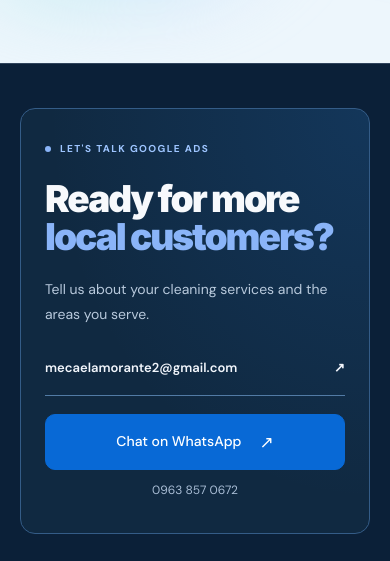
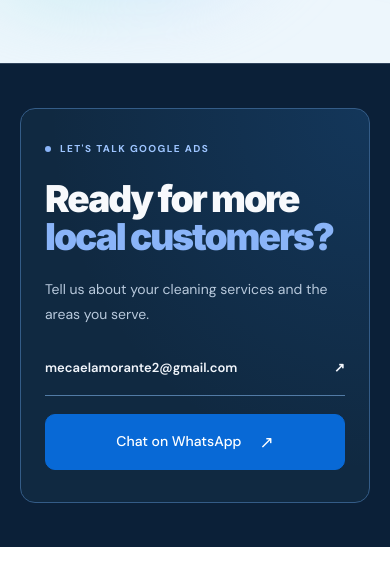
Before and after one commit to mecaelam/pipelineleadsco, a plain HTML site: page index.html in a window 390 px wide. Shown: the part 3982-4543 px from the top of the page. Drawn offline with Linux system fonts and the light colour scheme.

Commit message:
Remove visible phone number beneath WhatsApp button

```diff
--- a/index.html
+++ b/index.html
@@ -145,7 +145,6 @@
           <div class="contact-actions">
             <a class="contact-email" href="mailto:mecaelamorante2@gmail.com"><span>mecaelamorante2@gmail.com</span><span aria-hidden="true">&#8599;</span></a>
             <a class="button contact-whatsapp" href="https://wa.me/639638570672" target="_blank" rel="noopener noreferrer">Chat on WhatsApp <span aria-hidden="true">&#8599;</span></a>
-            <p class="contact-number">0963 857 0672</p>
           </div>
         </div>
       </div>
```
